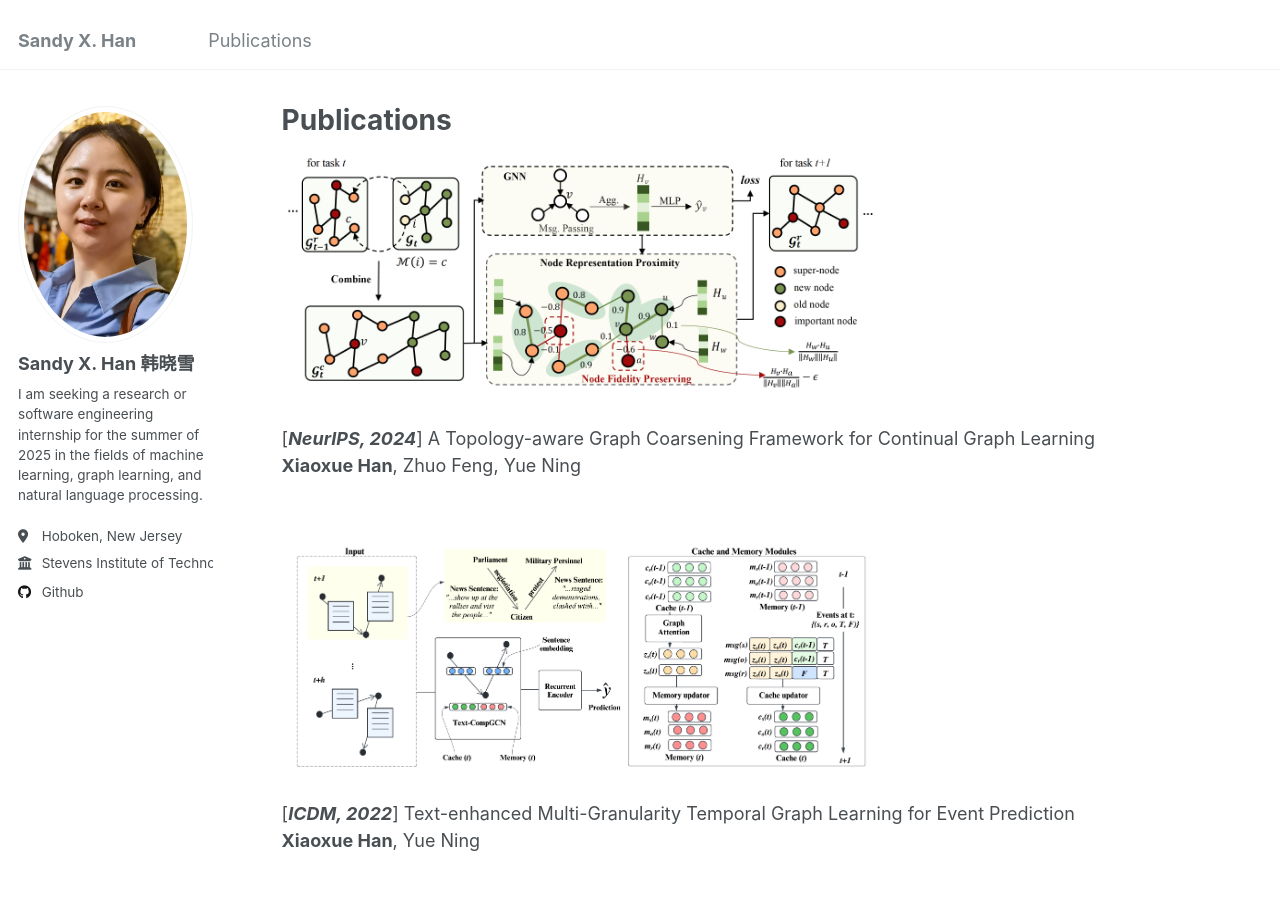
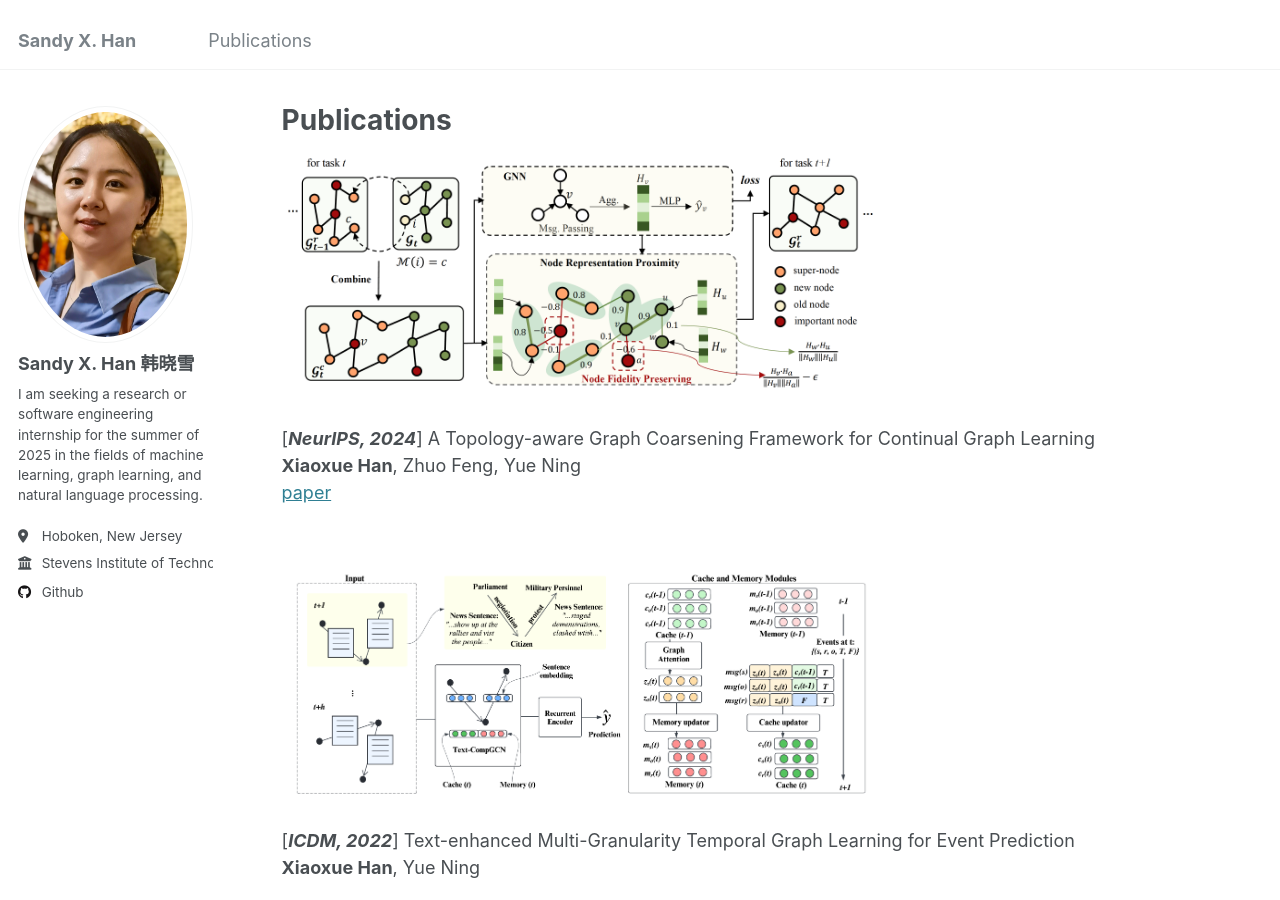
Before and after one commit to hanxiaoxue114/hanxiaoxue114.github.io, a Jekyll site: the page built from _pages/cv.md, in a window 1280 px wide and 900 px high. Built offline with Jekyll 4.4.1, drawn with Linux system fonts in a browser that asks for light colours.

Commit message:
Update cv.md

```diff
--- a/_pages/cv.md
+++ b/_pages/cv.md
@@ -11,7 +11,8 @@ redirect_from:
 
 [***NeurIPS, 2024***] A Topology-aware Graph Coarsening Framework for Continual Graph Learning
 <br>
-**Xiaoxue Han**, Zhuo Feng, Yue Ning <be>
+**Xiaoxue Han**, Zhuo Feng, Yue Ning <br>
+[paper](/files/TACO_paper.pdf) <be>
 <br><br>
 
 
```
